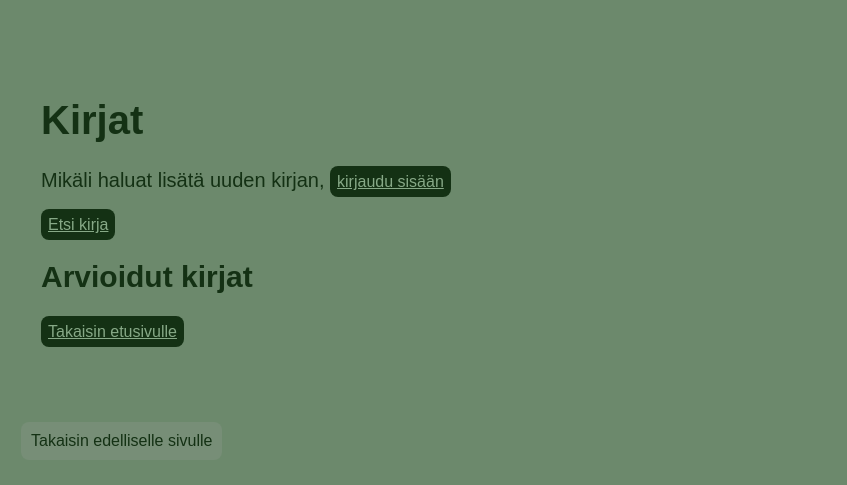
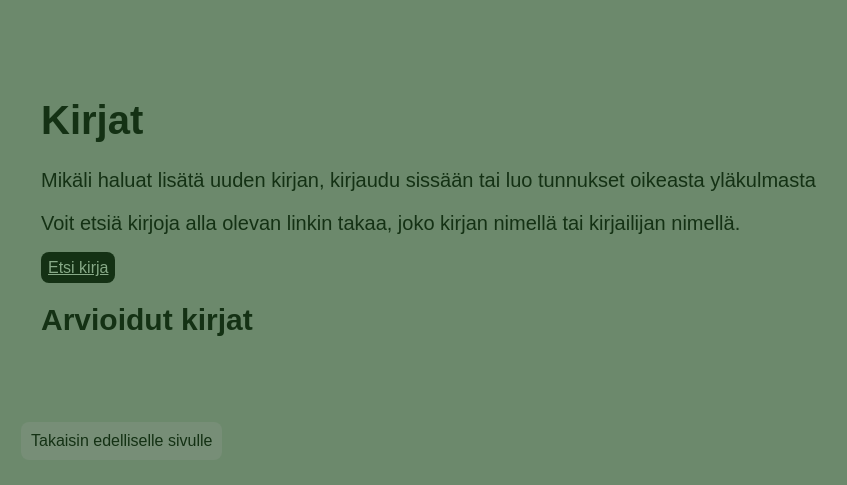
Before and after one commit to LouiseOdier/Kirjakerho, a Flask app: page /books in a window 1280 px wide. Shown: the part 138-623 px from the top of the page, without its empty margins (99-946 px from the left). Run offline with Flask 3, Linux system fonts and the light colour scheme; data that the repository does not hold is empty.

Commit message:
modfied books page layout

```diff
--- a/templates/books.html
+++ b/templates/books.html
@@ -15,11 +15,12 @@
   {% else %}
 
   <p>
-    Mikäli haluat lisätä uuden kirjan,
-
-  <a href="/login" class="button">kirjaudu sisään</a>
+    Mikäli haluat lisätä uuden kirjan, kirjaudu sissään tai luo tunnukset oikeasta yläkulmasta
 
   {% endif %}
+
+  <p>
+    Voit etsiä kirjoja alla olevan linkin takaa, joko kirjan nimellä tai kirjailijan nimellä. </p>
 
   <p>
     <a href="/find_item" class="button"> Etsi kirja</a>
@@ -32,8 +33,5 @@
     <a href="/item/{{item.id}}">{{item.title}}</a><br />
     {% endfor %}
   </ul>
-<p>
-    <a href="/" class="button">Takaisin etusivulle</a>
-  </p>
 
 {% endblock %}
```
